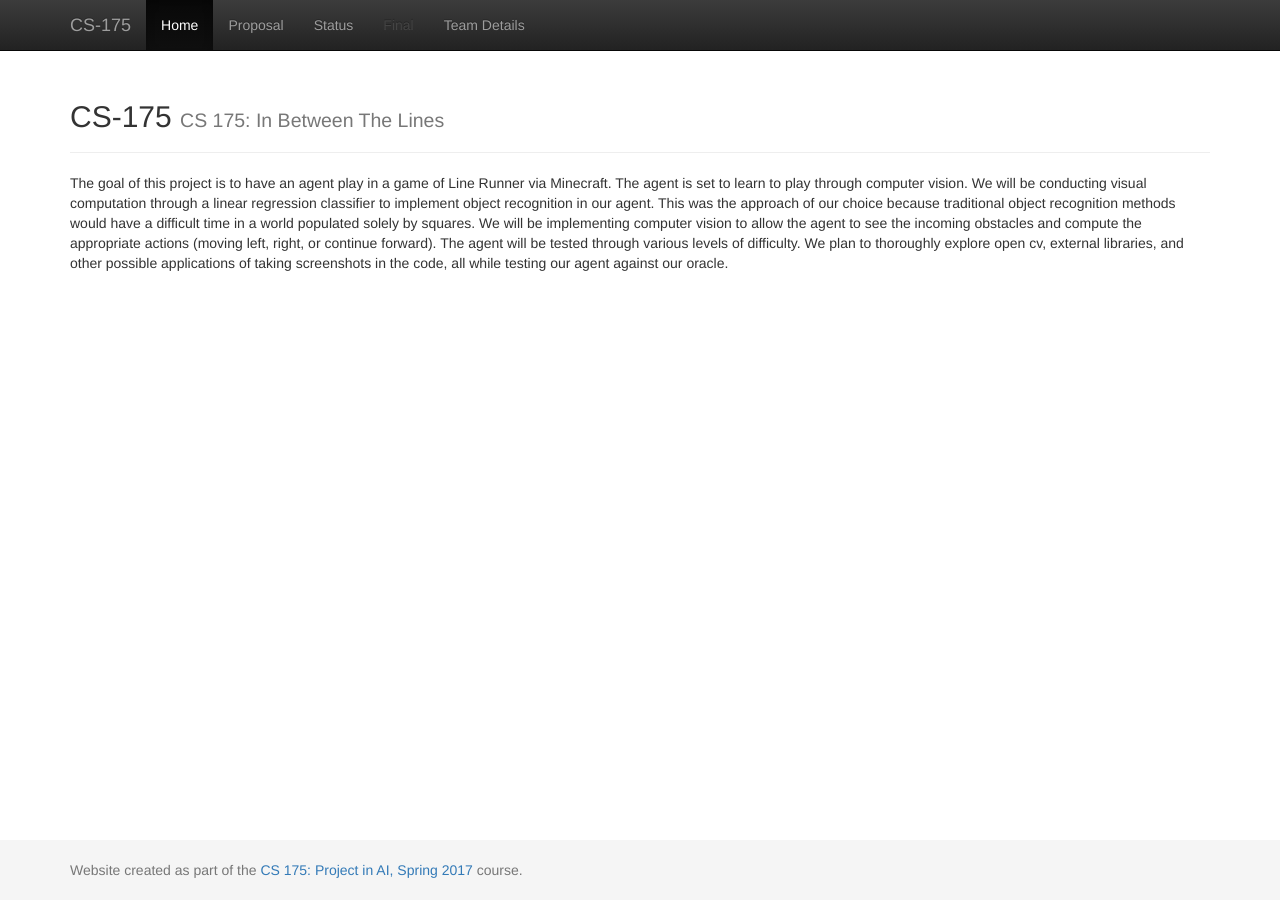
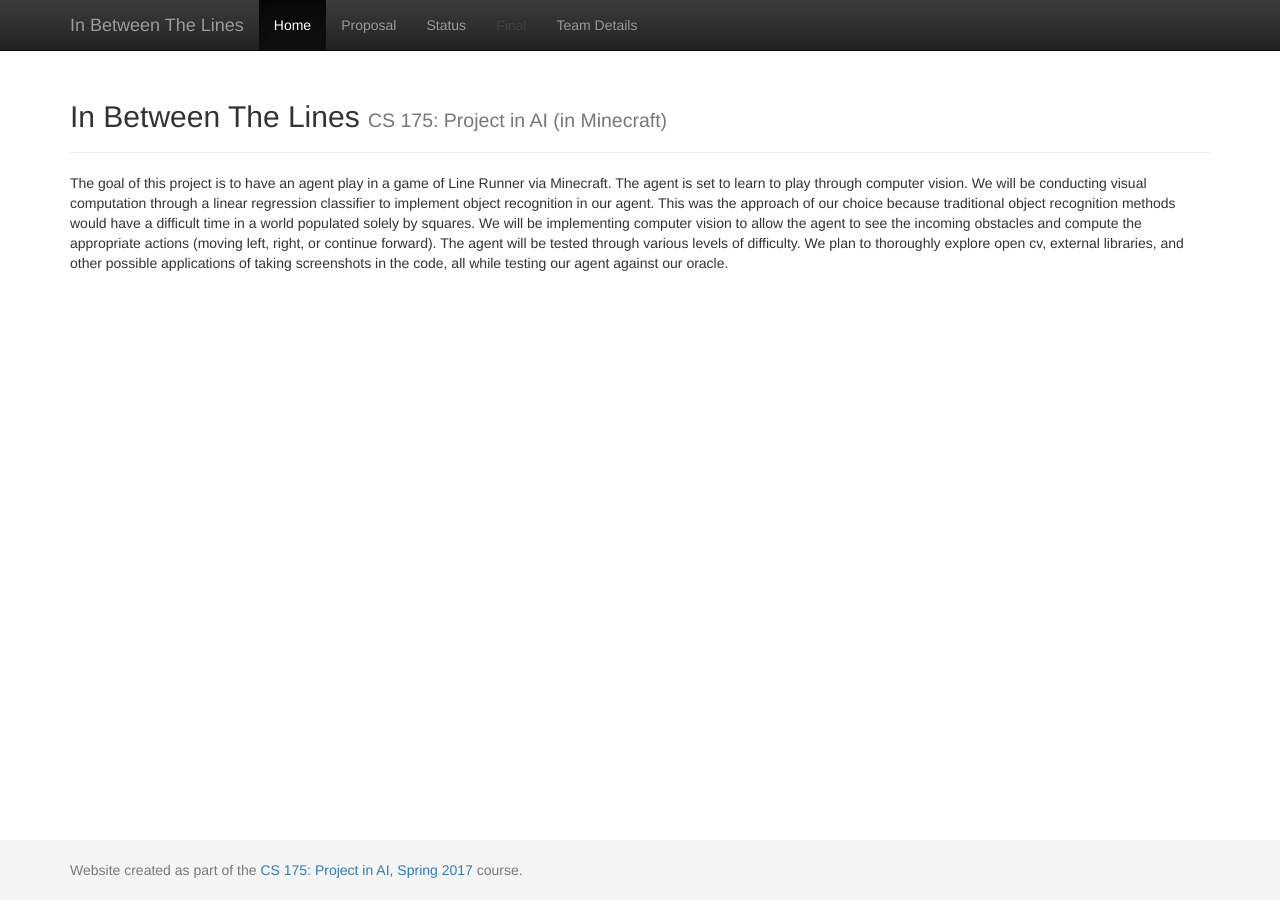
Before and after one commit to klyuen94/In-Between-The-Lines, a Jekyll site: the page built from docs/index.md, in a window 1280 px wide. Built offline with Jekyll 4.4.1, drawn with Linux system fonts in a browser that asks for light colours.

Commit message:
Update _config.yml
updating project name

```diff
--- a/docs/_config.yml
+++ b/docs/_config.yml
@@ -1,8 +1,8 @@
 ###########
 # site.title
 
-title:    'CS-175'
-subtitle: 'CS 175: In Between The Lines'
+title:    'In Between The Lines'
+subtitle: 'CS 175: Project in AI (in Minecraft)'
 
 
 #########################
```
